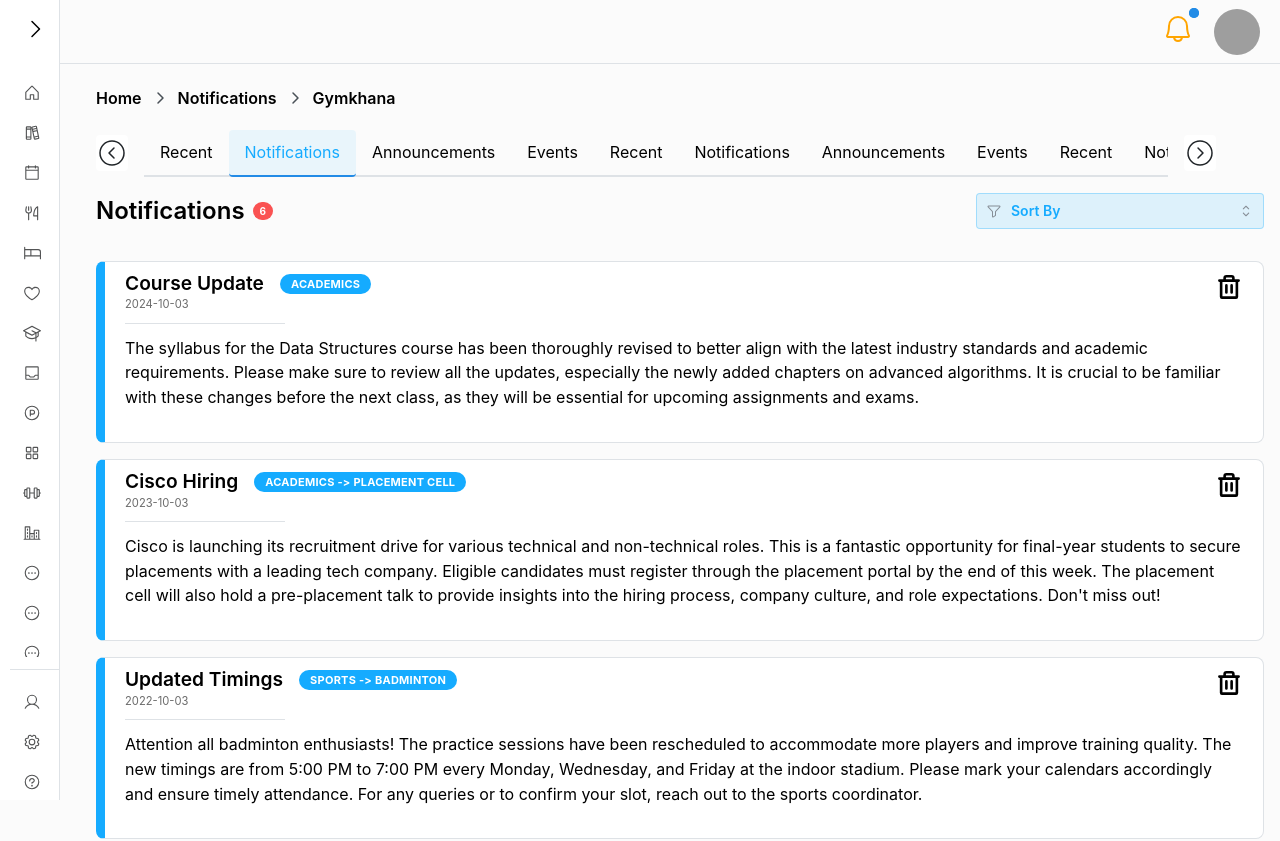
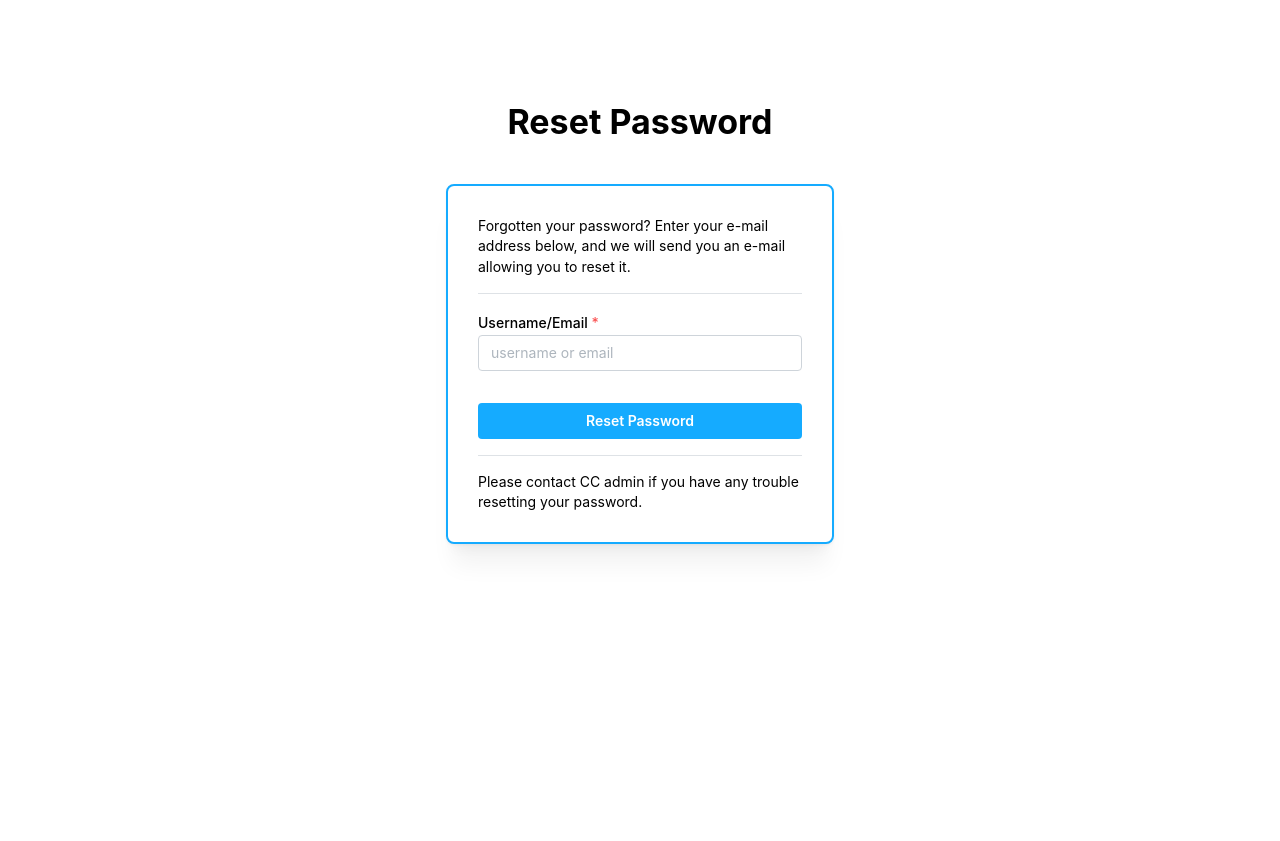
Before and after one commit to vishalverma9572/Fusion-client, a React (Vite) app: page /reset-password in a window 1280 px wide. Shown: the top 841 px of the page. After the commit the page ends 800 px from the top, so only its background shows below. Built offline with nearby package versions, Linux system fonts and the light colour scheme; grey boxes are pictures that could not be loaded.

Commit message:
Created Login Page and Forgot Password Page

```diff
--- a/package.json
+++ b/package.json
@@ -14,7 +14,8 @@
     "@phosphor-icons/react": "^2.1.7",
     "prop-types": "^15.8.1",
     "react": "^18.3.1",
-    "react-dom": "^18.3.1"
+    "react-dom": "^18.3.1",
+    "react-router-dom": "^6.26.2"
   },
   "devDependencies": {
     "@eslint/js": "^9.9.0",
--- a/src/App.jsx
+++ b/src/App.jsx
@@ -1,12 +1,26 @@
-import '@mantine/core/styles.css';
-import { MantineProvider } from '@mantine/core';
-import { Layout } from './components/layout.jsx';
-import Dashboard from './Modules/Dashboard/dashboardContent.jsx';
+import { MantineProvider } from "@mantine/core";
+import "@mantine/core/styles.css";
+import { Route, Routes } from "react-router-dom";
+import { Layout } from "./components/layout.jsx";
+import Dashboard from "./Modules/Dashboard/dashboardContent.jsx";
+import LoginPage from "./pages/login.jsx";
+import ForgotPassword from "./pages/forgotPassword.jsx";
 
 export default function App() {
-  return <MantineProvider>
-    <Layout>
-      <Dashboard />
-    </Layout>
-  </MantineProvider>;
+  return (
+    <MantineProvider>
+      <Routes>
+        <Route
+          path="/"
+          element={
+            <Layout>
+              <Dashboard />
+            </Layout>
+          }
+        />
+        <Route path="/login" element={<LoginPage />} />
+        <Route path="/reset-password" element={<ForgotPassword />} />
+      </Routes>
+    </MantineProvider>
+  );
 }
--- a/src/main.jsx
+++ b/src/main.jsx
@@ -1,10 +1,13 @@
-import { StrictMode } from 'react'
-import { createRoot } from 'react-dom/client'
-import App from './App.jsx'
-import './index.css'
+import { StrictMode } from "react";
+import { createRoot } from "react-dom/client";
+import { BrowserRouter } from "react-router-dom";
+import App from "./App.jsx";
+import "./index.css";
 
-createRoot(document.getElementById('root')).render(
+createRoot(document.getElementById("root")).render(
   <StrictMode>
-    <App />
-  </StrictMode>,
-)
+    <BrowserRouter>
+      <App />
+    </BrowserRouter>
+  </StrictMode>
+);
--- /dev/null
+++ b/src/pages/forgotPassword.jsx
@@ -0,0 +1,51 @@
+import {
+  Button,
+  Center,
+  Container,
+  Divider,
+  Paper,
+  Text,
+  TextInput,
+  Title,
+} from "@mantine/core";
+
+const ForgotPassword = () => {
+  return (
+    <Center w="100%">
+      <Container w={420} my={100}>
+        <Title ta="center">Reset Password</Title>
+
+        <Paper
+          withBorder
+          shadow="lg"
+          p={30}
+          mt={40}
+          radius="md"
+          style={{ border: "2px solid #15ABFF" }}
+        >
+          <Text size="sm">
+            Forgotten your password? Enter your e-mail address below, and we
+            will send you an e-mail allowing you to reset it.
+          </Text>
+          <Divider my="md" />
+          <TextInput
+            label="Username/Email"
+            type="email"
+            placeholder="username or email"
+            required
+          />
+          <Button fullWidth mt="xl" bg="#15ABFF">
+            Reset Password
+          </Button>
+          <Divider my="md" />
+          <Text size="sm">
+            Please contact CC admin if you have any trouble resetting your
+            password.
+          </Text>
+        </Paper>
+      </Container>
+    </Center>
+  );
+};
+
+export default ForgotPassword;
--- /dev/null
+++ b/src/pages/login.jsx
@@ -0,0 +1,58 @@
+import {
+  Anchor,
+  Button,
+  Center,
+  Checkbox,
+  Container,
+  Group,
+  Paper,
+  PasswordInput,
+  TextInput,
+  Title,
+} from "@mantine/core";
+import { Link } from "react-router-dom";
+// import classes from "./AuthenticationTitle.module.css";
+
+const LoginPage = () => {
+  return (
+    <Center w="100%">
+      <Container w={420} my={100}>
+        <Title ta="center">Login</Title>
+
+        <Paper
+          withBorder
+          shadow="lg"
+          p={30}
+          mt={40}
+          radius="md"
+          style={{ border: "2px solid #15ABFF" }}
+        >
+          <TextInput
+            label="Username/Email"
+            placeholder="username or email"
+            required
+          />
+          <PasswordInput
+            label="Password"
+            placeholder="password"
+            required
+            mt="lg"
+          />
+          <Group justify="space-between" mt="lg">
+            <Checkbox label="Remember me" />
+            <Link style={{ textDecoration: "none" }} to="/reset-password">
+              <Anchor component="button" size="sm" c="#15ABFF">
+                Forgot password?
+              </Anchor>
+            </Link>
+          </Group>
+          <Button fullWidth size="md" mt="xl" bg="#15ABFF">
+            Sign in
+          </Button>
+        </Paper>
+      </Container>
+    </Center>
+  );
+};
+
+export default LoginPage;
```
